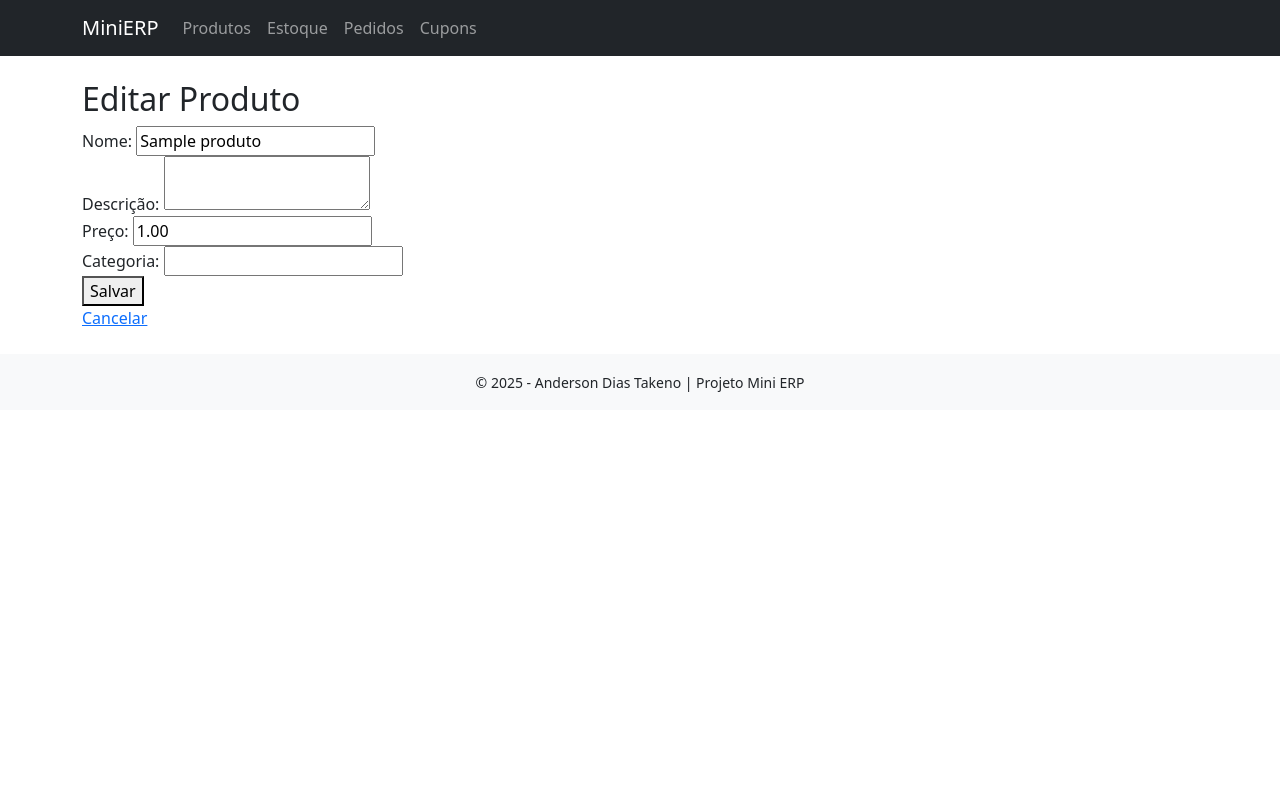
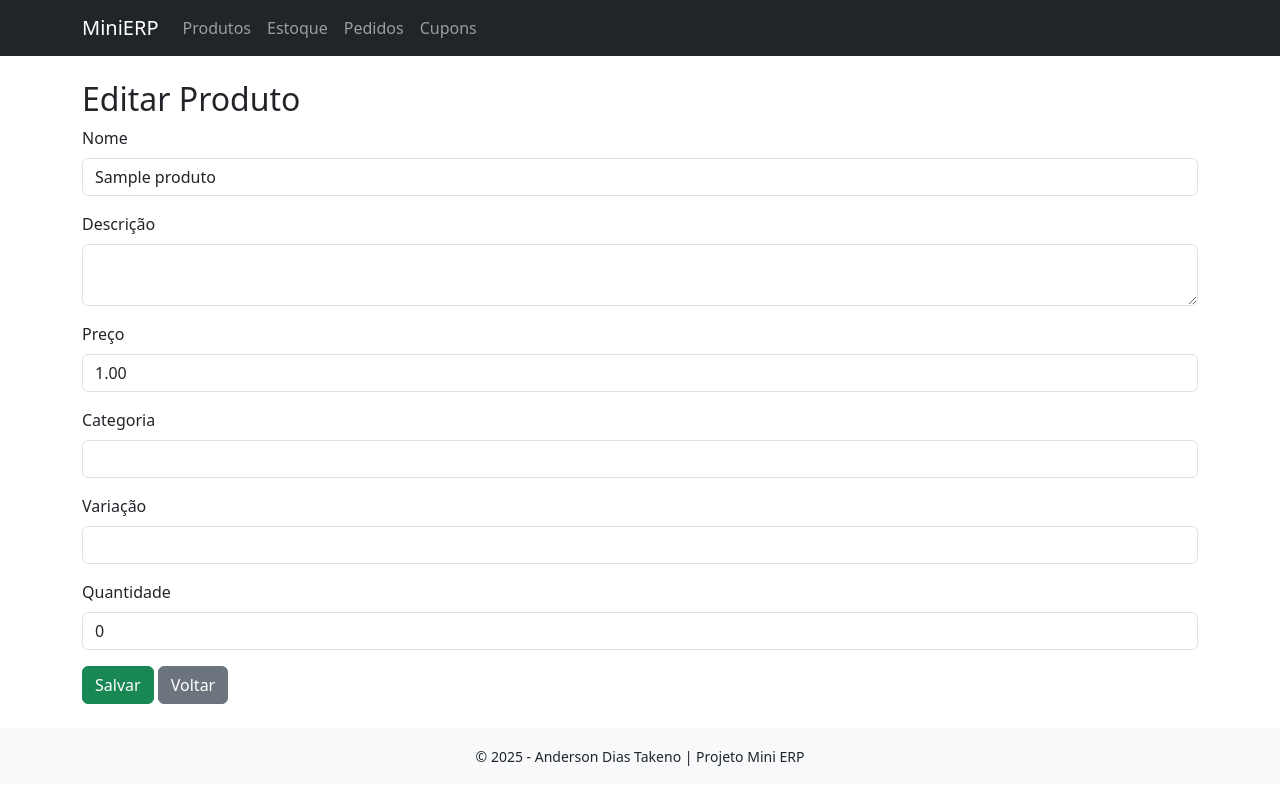
Before and after one commit to FalkonGangrel/ProjetoMiniERP, a PHP site: page /produtos/editar/1 in a window 1280 px wide. Run offline with PHP 8.4, Linux system fonts and the light colour scheme; tables that the repository leaves empty hold one stand-in row (values such as "Sample post").

Commit message:
Atualização Produtos

```diff
--- a/app/Controllers/ProdutoController.php
+++ b/app/Controllers/ProdutoController.php
@@ -10,11 +10,8 @@ class ProdutoController
 {
     public function listar()
     {
-        // Simulação de dados
-        $produtos = [
-            ['id' => 1, 'nome' => 'Produto A', 'preco' => 10.99, 'estoque' => 20],
-            ['id' => 2, 'nome' => 'Produto B', 'preco' => 20.49, 'estoque' => 10],
-        ];
+        $produtoModel = new Produto();
+        $produtos = $produtoModel->listarTodos();
 
         view('produtos/lista', [
             'title' => 'Lista de Produtos',
@@ -24,7 +21,11 @@ class ProdutoController
 
     public function cadastro()
     {
-        return view('produtos/form');
+        view('produtos/form', [
+            'title' => 'Novo Produto',
+            'produto' => [],
+            'estoque' => []
+        ]);
     }
 
     public function editar($id)
@@ -44,7 +45,12 @@ class ProdutoController
 
     public function atualizar()
     {
-        $id = $_POST['id'];
+        $id = isset($_GET['id']) ? (int)$_GET['id'] : null;
+
+        if (!$id) {
+            echo "ID do produto não informado.";
+            return;
+        }
         $dados = $_POST;
 
         $produtoModel = new Produto();
@@ -57,4 +63,33 @@ class ProdutoController
         exit;
     }
 
+    public function salvar()
+    {
+        $produtoModel = new Produto();
+        $estoqueModel = new Estoque();
+
+        $dadosProduto = [
+            'nome' => $_POST['nome'] ?? '',
+            'descricao' => $_POST['descricao'] ?? '',
+            'preco' => $_POST['preco'] ?? 0,
+            'categoria' => $_POST['categoria'] ?? '',
+            'variacao' => $_POST['variacao'] ?? ''
+        ];
+
+        $idProduto = $produtoModel->salvar($dadosProduto);
+
+        if ($idProduto) {
+            $estoqueModel->salvar([
+                'produto_id' => $idProduto,
+                'variacao' => $_POST['variacao'] ?? '',
+                'quantidade' => $_POST['quantidade'] ?? 0
+            ]);
+
+            header('Location: /produtos');
+            exit;
+        }
+
+        echo "Erro ao salvar o produto.";
+    }
+
 }
--- a/app/Models/Estoque.php
+++ b/app/Models/Estoque.php
@@ -40,12 +40,21 @@ class Estoque
 
     public function atualizarPorProduto(int $produtoId, array $dados): bool
     {
-        $sql = "UPDATE estoques SET quantidade = ? WHERE produto_id = ?";
-        $params = [
-            $dados['quantidade'] ?? 0,
-            $produtoId
-        ];
+        // Verifica se já existe um estoque para o produto
+        $estoqueExistente = $this->buscarPorProduto($produtoId);
 
-        return $this->conexao->query($sql, ...$params);
+        if ($estoqueExistente) {
+            $sql = "UPDATE estoques SET variacao = ?, quantidade = ? WHERE produto_id = ?";
+            $params = [
+                $dados['variacao'] ?? '',
+                $dados['quantidade'] ?? 0,
+                $produtoId
+            ];
+            return $this->conexao->query($sql, ...$params);
+        } else {
+            // Se não existir, insere
+            return $this->salvar($dados) !== null;
+        }
+
     }
 }
--- a/app/Views/produtos/form.php
+++ b/app/Views/produtos/form.php
@@ -2,7 +2,7 @@
 
 /** @var array $produtos */
 
-$editando = isset($produto);
+$editando = !empty($produto['id']);
 $action = $editando ? '/produtos/atualizar?id=' . $produto['id'] : '/produtos/salvar';
 $titulo = $editando ? 'Editar Produto' : 'Novo Produto';
 
@@ -11,21 +11,36 @@ $titulo = $editando ? 'Editar Produto' : 'Novo Produto';
 <h2><?= $titulo ?></h2>
 
 <form method="post" action="<?= $action ?>">
-    <label for="nome">Nome:</label>
-    <input type="text" id="nome" name="nome" value="<?= $produto['nome'] ?? '' ?>" required><br>
+    <div class="mb-3">
+        <label for="nome" class="form-label">Nome</label>
+        <input type="text" class="form-control" name="nome" id="nome" value="<?= htmlspecialchars($produto['nome'] ?? '') ?>" required>
+    </div>
 
-    <label for="descricao">Descrição:</label>
-    <textarea id="descricao" name="descricao" required><?= $produto['descricao'] ?? '' ?></textarea><br>
+    <div class="mb-3">
+        <label for="descricao" class="form-label">Descrição</label>
+        <textarea class="form-control" name="descricao" id="descricao"><?= htmlspecialchars($produto['descricao'] ?? '') ?></textarea>
+    </div>
 
-    <label for="preco">Preço:</label>
-    <input type="number" step="0.01" id="preco" name="preco" value="<?= $produto['preco'] ?? '' ?>" required><br>
+    <div class="mb-3">
+        <label for="preco" class="form-label">Preço</label>
+        <input type="number" step="0.01" class="form-control" name="preco" id="preco" value="<?= htmlspecialchars($produto['preco'] ?? 0) ?>" required>
+    </div>
 
-    <label for="categoria">Categoria:</label>
-    <input type="text" id="categoria" name="categoria" value="<?= $produto['categoria'] ?? '' ?>"><br>
+    <div class="mb-3">
+        <label for="categoria" class="form-label">Categoria</label>
+        <input type="text" class="form-control" name="categoria" id="categoria" value="<?= htmlspecialchars($produto['categoria'] ?? '') ?>">
+    </div>
 
-    <button type="submit">Salvar</button>
+    <div class="mb-3">
+        <label for="variacao" class="form-label">Variação</label>
+        <input type="text" class="form-control" name="variacao" id="variacao" value="<?= htmlspecialchars($estoque['variacao'] ?? '') ?>">
+    </div>
+
+    <div class="mb-3">
+        <label for="quantidade" class="form-label">Quantidade</label>
+        <input type="number" class="form-control" name="quantidade" id="quantidade" value="<?= htmlspecialchars($estoque['quantidade'] ?? 0) ?>" required>
+    </div>
+
+    <button type="submit" class="btn btn-success">Salvar</button>
+    <a href="/produtos" class="btn btn-secondary">Voltar</a>
 </form>
-
-<?php if (isset($produto)): ?>
-    <p><a href="/produtos">Cancelar</a></p>
-<?php endif; ?>
--- a/app/Views/produtos/lista.php
+++ b/app/Views/produtos/lista.php
@@ -1,5 +1,5 @@
 <div class="d-flex justify-content-between align-items-center mb-3">
-    <h2>Lista de Produtos</h2>
+    <h2><?= $title ?? 'Produtos' ?></h2>
     <a href="/produtos/novo" class="btn btn-primary">Novo Produto</a>
 </div>
 
@@ -8,7 +8,7 @@
         <tr>
             <th>ID</th>
             <th>Nome</th>
-            <th>Preço</th>
+            <th>Preço (R$)</th>
             <th>Estoque</th>
             <th>Ações</th>
         </tr>
@@ -19,7 +19,7 @@
                 <tr>
                     <td><?= htmlspecialchars($produto['id']) ?></td>
                     <td><?= htmlspecialchars($produto['nome']) ?></td>
-                    <td>R$ <?= number_format($produto['preco'], 2, ',', '.') ?></td>
+                    <td><?= number_format($produto['preco'], 2, ',', '.') ?></td>
                     <td><?= htmlspecialchars($produto['estoque']) ?></td>
                     <td>
                         <a href="/produtos/editar/<?= $produto['id'] ?>" class="btn btn-sm btn-warning">Editar</a>
```
